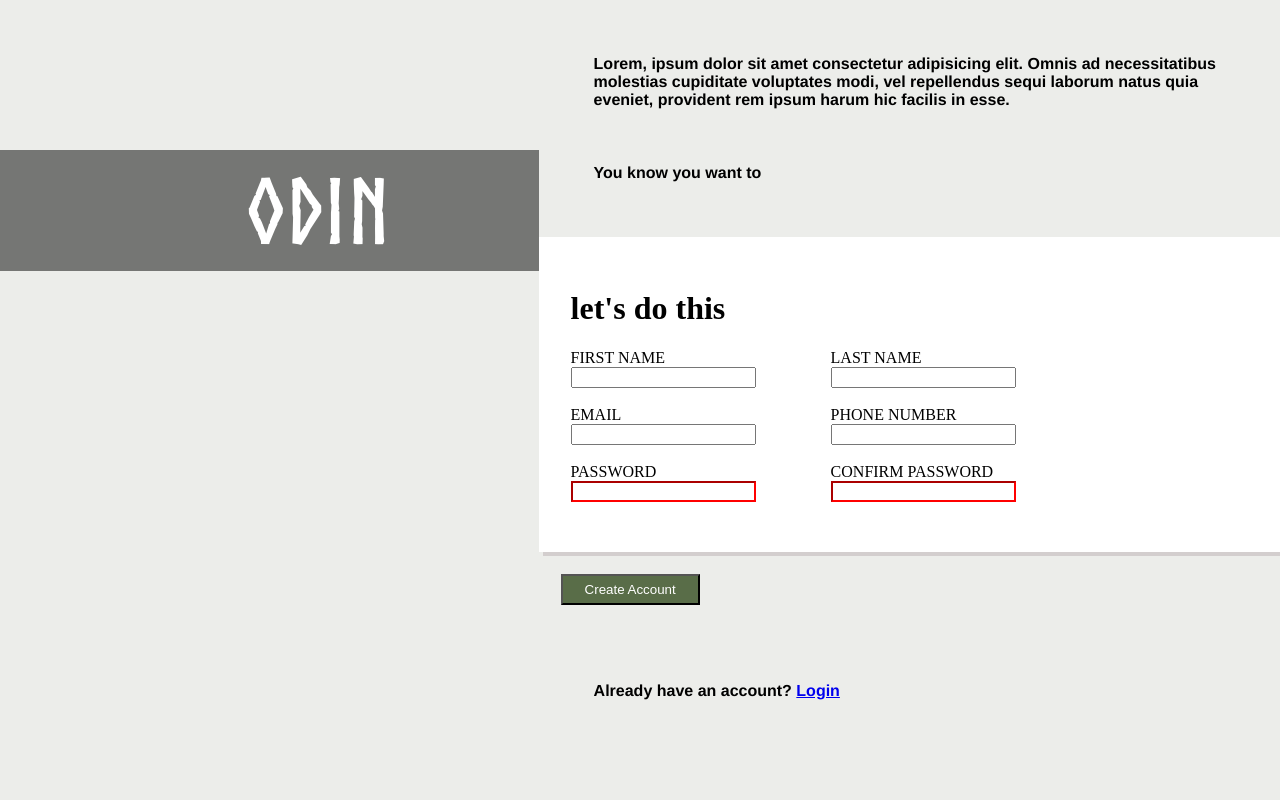
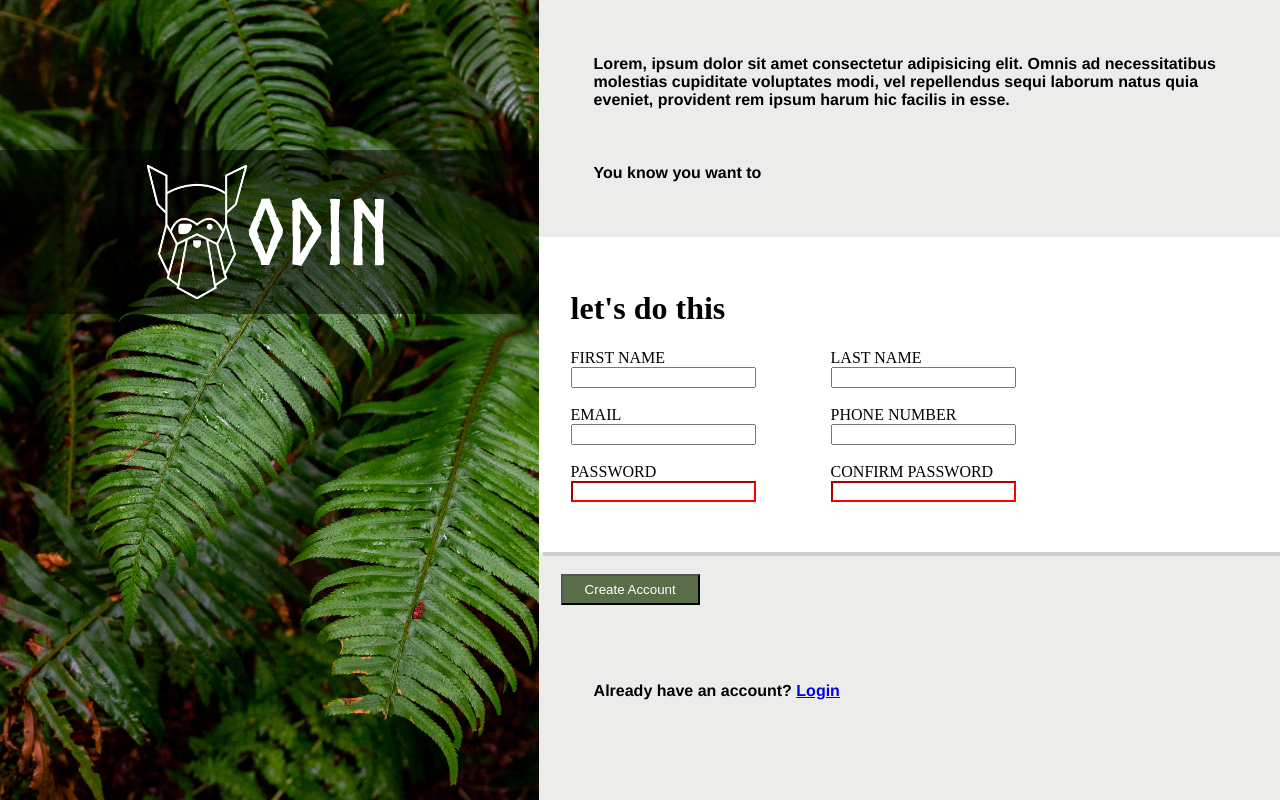
Before and after one commit to natigoat300-lab/Project-Sign-up-Form-, a plain HTML site: page index.html in a window 1280 px wide. Drawn offline with Linux system fonts and the light colour scheme; the site is published under a folder, as on GitHub Pages, so addresses that start at the root find nothing.

Commit message:
Fix image paths for GitHub Pages

```diff
--- a/index.html
+++ b/index.html
@@ -11,7 +11,7 @@
         <!-- Sidebar with Odin logo -->
         <div id="sidebar">
             <div class="logo">
-                <img src="/images/odin-lined.png" alt="">
+                <img src="images/odin-lined.png" alt="">
                 <span>ODIN</span>
             </div>
         </div>
--- a/style.css
+++ b/style.css
@@ -40,7 +40,7 @@ body {
 #sidebar {
   width: 100%;
   height: 100vh;
-  background: url("/images/halie-west-25xggax4bSA-unsplash (2).jpg") center/cover;
+  background: url("images/halie-west-25xggax4bSA-unsplash (2).jpg") center/cover;
   align-items: flex-start;
 }
 
```
